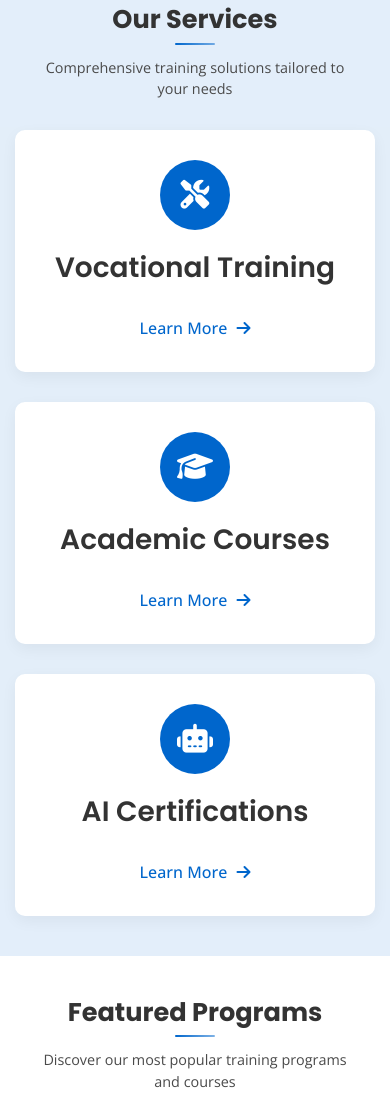
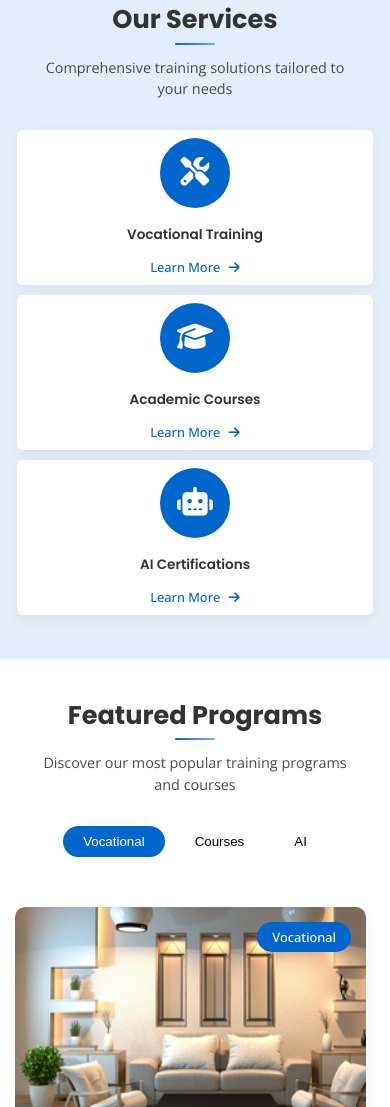
Before and after one commit to zaidbsousa/Galaxy.ps, a plain HTML site: page index.html in a window 390 px wide. Shown: the part 1398-2505 px from the top of the page. Drawn offline with nearby package versions, Linux system fonts and the light colour scheme.

Commit message:
styles.css

```diff
--- a/css/styles.css
+++ b/css/styles.css
@@ -686,6 +686,7 @@ img {
     .hero-buttons .btn {
         width: 100%;
         padding: 12px 20px;
+
     }
 }
 
@@ -1985,7 +1986,38 @@ img {
 }
 
 @media (max-width: 576px) {
+    .services-grid {
+        grid-template-columns: 1fr;
+        gap: 6px;
+        padding: 0 2px;
+    }
+    .service-card {
+        padding: 8px 4px;
+        font-size: 0.8rem;
+        border-radius: 6px;
+        margin-bottom: 4px;
+        min-height: unset;
+    }
+    .service-card h3,
+    .service-card i,
+    .service-card svg {
+        margin-bottom: 2px !important;
+    }
+    .service-card .btn,
+    .service-card button {
+        margin-top: 4px !important;
+        margin-bottom: 0 !important;
+    }
+    .service-card {
+        padding-bottom: 8px;
+    }
     .service-card p {
-        display: none;
-    }
-}
+        display: none !important;
+    }
+    .service-card h3 {
+        font-size: 0.85rem !important;
+        margin-bottom: 0px !important;
+        margin-top: 2px !important;
+        line-height: 1 !important;
+    }
+}
```
